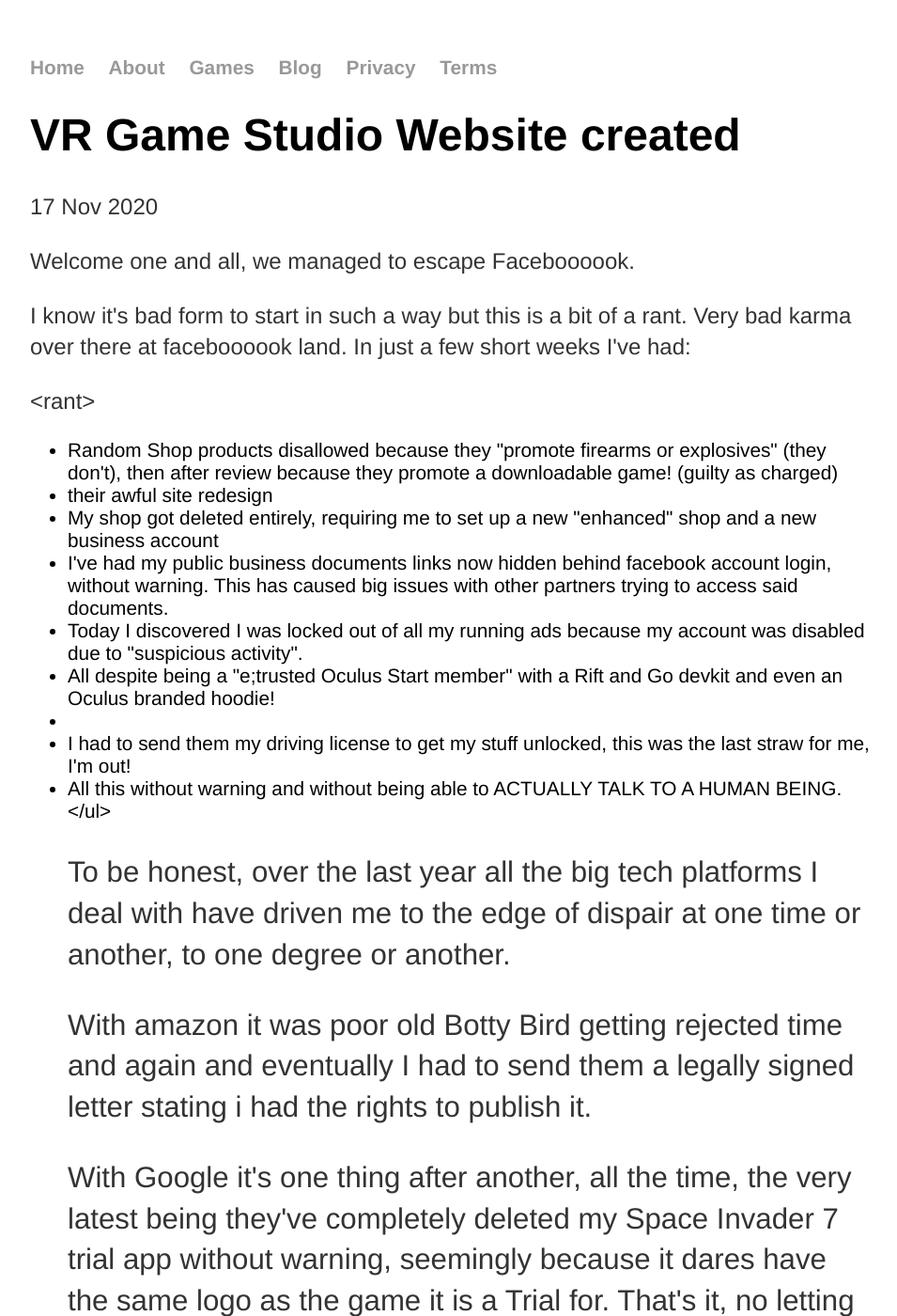
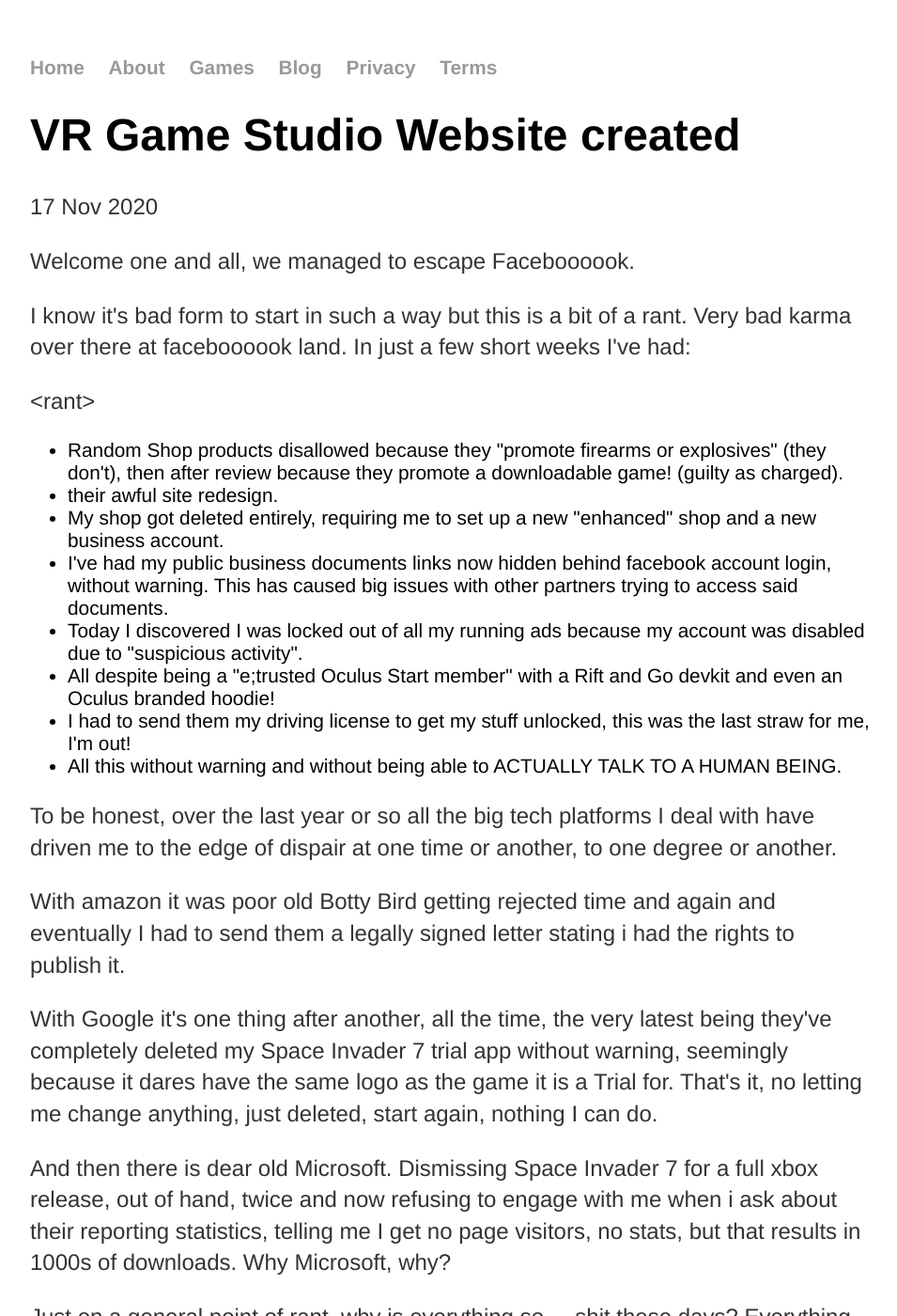
Before and after one commit to vrgamestudio/vrgamestudio.github.io, a Jekyll site: the page built from _posts/2020-11-17-VR-Game-Studio-Website-Created.md, in a window 1280 px wide and 1400 px high. Shown: the whole window at 94% size, without its empty margins (160-1115 px from the left). Built offline with Jekyll 4.4.1, drawn with Linux system fonts in a browser that asks for light colours.

Commit message:
Update 2020-11-17-VR-Game-Studio-Website-Created.md
fixed markup error

```diff
--- a/_posts/2020-11-17-VR-Game-Studio-Website-Created.md
+++ b/_posts/2020-11-17-VR-Game-Studio-Website-Created.md
@@ -8,17 +8,35 @@
 <p>I know it's bad form to start in such a way but this is a bit of a rant. Very bad karma over there at faceboooook land. In just a few short weeks I've had:</p>
 <p>&lt;rant&gt;</p>
 <ul>
-  <li>Random Shop products disallowed because they &quot;promote firearms or explosives&quot; (they don't), then after review because they promote a downloadable game! (guilty as charged)</li>
-  <li>their awful site redesign</li>
-  <li>My shop got deleted entirely, requiring me to set up a new &quot;enhanced&quot; shop and a new business account</li>
-  <li>I've had my public business documents links now hidden behind facebook account login, without warning. This has caused big issues with other partners trying to access said documents.</li>
-  <li>Today I discovered I was locked out of all my running ads because my account was disabled due to "suspicious activity".</li>
-  <li>All despite being a &quote;trusted Oculus Start member&quot; with a Rift and Go devkit and even an Oculus branded hoodie!<li>
-  <li>I had to send them my driving license to get my stuff unlocked, this was the last straw for me, I'm out!</li>
-  <li>All this without warning and without being able to ACTUALLY TALK TO A HUMAN BEING.</li>
+  	<li>
+	  Random Shop products disallowed because they &quot;promote firearms or explosives&quot; (they don't),
+	  then after review because they promote a downloadable game! (guilty as charged).
+	</li>
+  	<li>
+		their awful site redesign.
+	</li>
+  	<li>
+		My shop got deleted entirely, requiring me to set up a new &quot;enhanced&quot; shop and a new business account.
+	</li>
+  	<li>
+		I've had my public business documents links now hidden behind facebook account login, without warning.
+		This has caused big issues with other partners trying to access said documents.
+	</li>
+  	<li>
+		Today I discovered I was locked out of all my running ads because my account was disabled due to "suspicious activity".
+	</li>
+  	<li>
+		All despite being a &quote;trusted Oculus Start member&quot; with a Rift and Go devkit and even an Oculus branded hoodie!
+	</li>
+  	<li>
+		I had to send them my driving license to get my stuff unlocked, this was the last straw for me, I'm out!
+	</li>
+  	<li>
+		All this without warning and without being able to ACTUALLY TALK TO A HUMAN BEING.
+	</li>
 </ul>
 <p>
-  To be honest, over the last year all the big tech platforms I deal with have driven me to the edge of dispair at one time or another, to one degree or another.
+  To be honest, over the last year or so all the big tech platforms I deal with have driven me to the edge of dispair at one time or another, to one degree or another.
 </p>
 <p>
 	With amazon it was poor old Botty Bird getting rejected time and again and eventually I had to send them a legally signed letter stating i had the rights to publish it.
```
